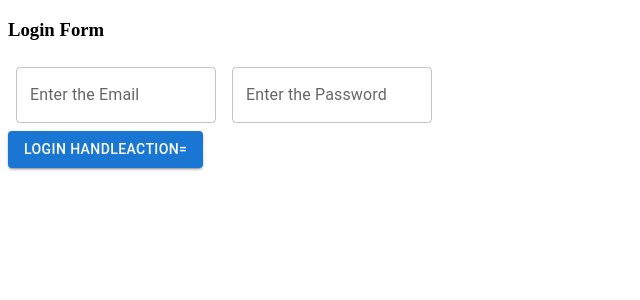
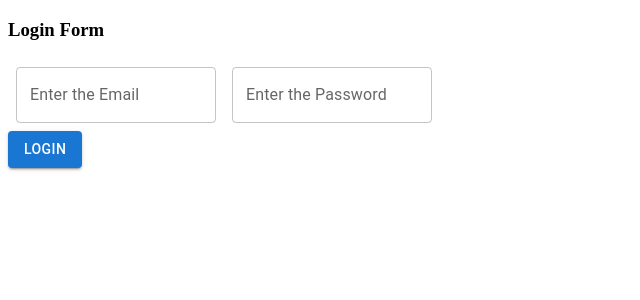
Before and after one commit to CE5RIC/React-and-Firebase-Authentication, a React (Create React App) app: page /login in a window 1280 px wide. Shown: the top 300 px of the page, without its empty margins (0-640 px from the left). Built offline with nearby package versions, Linux system fonts and the light colour scheme.

Commit message:
form completed

```diff
--- a/src/App.js
+++ b/src/App.js
@@ -7,8 +7,8 @@ function App() {
     const [email, setEmail] = useState('');
     const [password, setPassword] = useState('');
 
-    const handleAction = () => {
-
+    const handleAction = (id) => {
+console.log(id);
     }
 
   return (
@@ -16,8 +16,8 @@ function App() {
     <div className="App">
         <>
             <Routes>
-                <Route path='/login' element={<Form title="Login" setEmail={setEmail} setPassword={setPassword} handleAction={() => handleAction()} />} />
-                <Route path='/register' element={<Form title="Register" setEmail={setEmail} setPassword={setPassword} handleAction={() => handleAction()} />} />
+                <Route path='/login' element={<Form title="Login" setEmail={setEmail} setPassword={setPassword} handleAction={() => handleAction(1)} />} />
+                <Route path='/register' element={<Form title="Register" setEmail={setEmail} setPassword={setPassword} handleAction={() => handleAction(2)} />} />
             </Routes>
         </>
     </div>
--- a/src/components/common/Button.js
+++ b/src/components/common/Button.js
@@ -6,7 +6,7 @@ export default function BasicButtons({title, handleAction}) {
     return (
         <Stack spacing={2} direction="row">
 
-            <Button variant="contained">{title} handleAction={handleAction}</Button>
+            <Button variant="contained" onClick={handleAction}>{title}</Button>
         </Stack>
     );
 }
--- a/src/components/common/Form.js
+++ b/src/components/common/Form.js
@@ -23,7 +23,7 @@ export default function BasicTextFields({title, setPassword, setEmail, handleAct
                 <TextField id="email" label="Enter the Email" variant="outlined" onChange={(e) => setEmail(e.target.value)} />
                 <TextField id="password" label="Enter the Password" variant="outlined" onChange={(e) => setPassword(e.target.value)} />
             </Box>
-            <Button title={title} />
+            <Button title={title} handleAction={handleAction} />
         </div>
     );
 }
```
